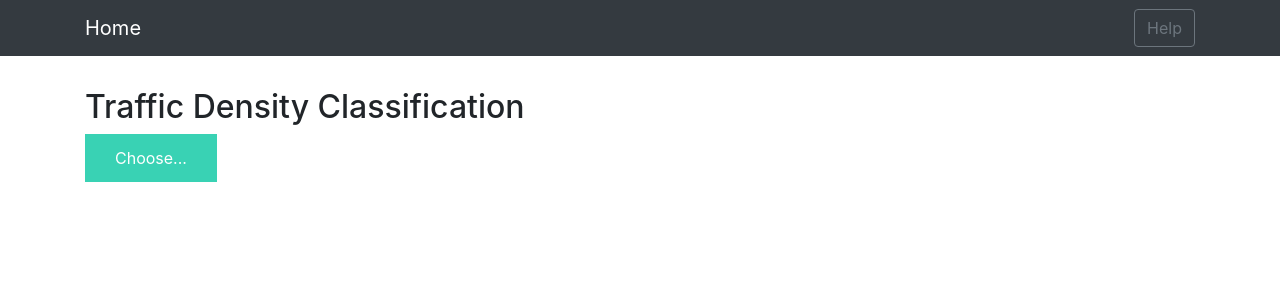
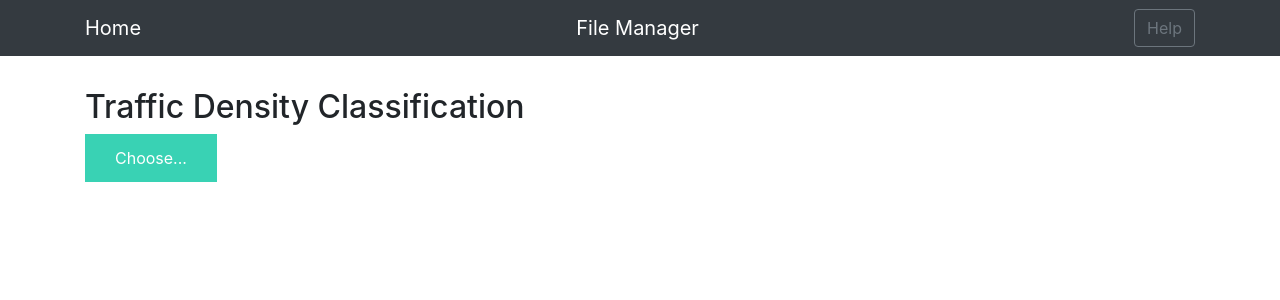
Before and after one commit to ddikodroid/traffic-density-classification_web-app, a Flask app: page / in a window 1280 px wide. Shown: the top 300 px of the page. Run offline with Flask 2, Linux system fonts and the light colour scheme; some libraries are stand-ins or nearby versions.

Commit message:
add file manager in navbar

```diff
--- a/templates/base.html
+++ b/templates/base.html
@@ -16,6 +16,7 @@
     <nav class="navbar navbar-dark bg-dark">
         <div class="container">
             <a class="navbar-brand" href="#">Home</a>
+            <a class="navbar-brand" href="{{ url_for('manage') }}">File Manager</a>
             <button class="btn btn-outline-secondary my-2 my-sm-0" type="submit">Help</button>
         </div>
     </nav>
```
